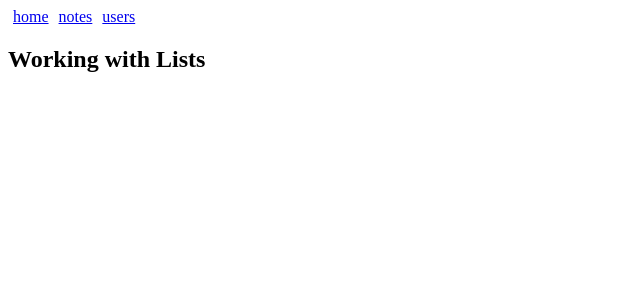
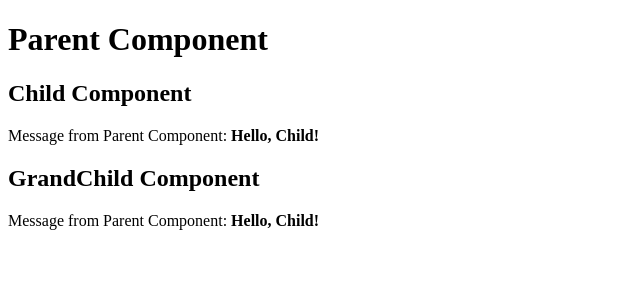
Before and after one commit to githubscientist/react-b47-b48, a React (Vite) app: page /notes/1 in a window 1280 px wide. Shown: the top 300 px of the page, without its empty margins (0-640 px from the left). Built offline with nearby package versions, Linux system fonts and the light colour scheme.

Commit message:
props drilling --parent to child to grandchild

```diff
--- a/src/App.jsx
+++ b/src/App.jsx
@@ -1,31 +1,16 @@
-import React from 'react'
-import { Link, Route, BrowserRouter as Router, Routes } from 'react-router-dom';
-import Home from './components/Home';
-import Notes from './components/Notes';
-import Users from './components/Users';
-import Note from './components/Note';
+import React from 'react';
+import ChildComponent from './components/ChildComponent';
 
-function App({notes}) {
+function App() {
 
-  const padding = {
-    padding: 5,
-  }
+  // parent component data
+  const message = 'Hello, Child!';
 
   return (
-    <Router>
-      <div>
-        <Link to="/" style={padding}>home</Link>
-        <Link to="/notes" style={padding}>notes</Link>
-        <Link to="/users" style={padding}>users</Link>
-      </div>
-
-      <Routes>
-        <Route path='/' element={<Home />} />
-        <Route path='/notes' element={<Notes notes={ notes } />} />
-        <Route path='/users' element={<Users />} />
-        <Route path='/notes/:noteid' element={<Note notes={ notes } /> } />
-      </Routes>
-    </Router>
+    <div>
+      <h1>Parent Component</h1>
+      <ChildComponent message={ message } />
+    </div>
   )
 }
 
--- /dev/null
+++ b/src/components/ChildComponent.jsx
@@ -0,0 +1,14 @@
+import React from 'react';
+import GrandChildComponent from './GrandChildComponent';
+
+function ChildComponent({ message }) {
+  return (
+      <>
+          <h2>Child Component</h2>
+          <p>Message from Parent Component: <b>{message}</b></p>
+          <GrandChildComponent message={ message } />
+      </>
+  )
+}
+
+export default ChildComponent;
--- /dev/null
+++ b/src/components/GrandChildComponent.jsx
@@ -0,0 +1,12 @@
+import React from 'react';
+
+function GrandChildComponent({message}) {
+  return (
+      <div>
+          <h2>GrandChild Component</h2>
+          <p>Message from Parent Component: <b>{ message }</b></p>
+    </div>
+  )
+}
+
+export default GrandChildComponent;
--- a/src/components/Home.jsx
+++ /dev/null
@@ -1,11 +0,0 @@
-import React from 'react'
-
-function Home() {
-  return (
-      <div>
-          <h2>Notes App</h2>
-    </div>
-  )
-}
-
-export default Home;
--- a/src/components/Note.jsx
+++ /dev/null
@@ -1,18 +0,0 @@
-import React from 'react'
-import { useParams } from 'react-router-dom';
-
-function Note({ notes }) {
-    const id = useParams().noteid;
-    // console.log(id);
-
-    // get the note object of that id
-    const note = notes.find(n => n.id === Number(id));
-
-  return (
-      <div>
-          <h2>{ note.content }</h2>
-    </div>
-  )
-}
-
-export default Note;
--- a/src/components/Notes.jsx
+++ /dev/null
@@ -1,20 +0,0 @@
-import React from 'react'
-import { Link } from 'react-router-dom';
-
-function Notes({ notes }) {
-    console.log(notes);
-  return (
-      <div>
-          <h2>Notes</h2>
-          <ul>
-              {
-                  notes.map(note => {
-                      return <li key={note.id}><Link to={`/notes/${note.id}`}>{ note.content }</Link></li>
-                  })
-              }
-          </ul>
-    </div>
-  )
-}
-
-export default Notes;
--- a/src/components/Users.jsx
+++ /dev/null
@@ -1,11 +0,0 @@
-import React from 'react';
-
-function Users() {
-  return (
-      <div>
-          <h2>Users</h2>
-    </div>
-  )
-}
-
-export default Users;
--- a/src/main.jsx
+++ b/src/main.jsx
@@ -34,4 +34,4 @@ const notes = [
     }
 ];
 
-ReactDOM.createRoot(document.getElementById('root')).render(<App notes={ notes } />);
+ReactDOM.createRoot(document.getElementById('root')).render(<App />);
```
Also changed, not shown: src/App.css (deleted, +0 -7 lines).
